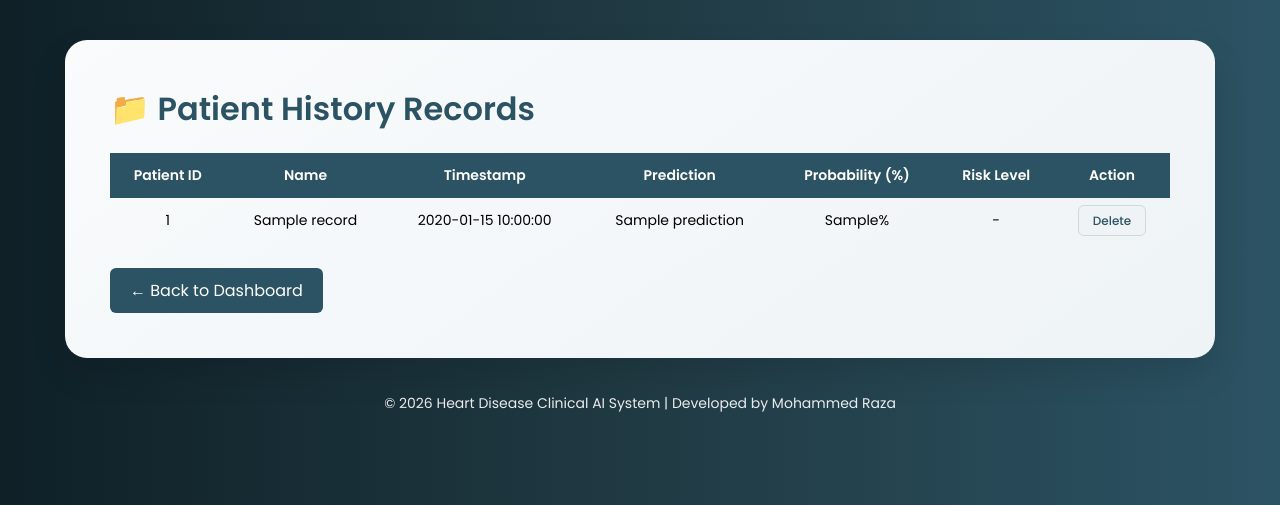
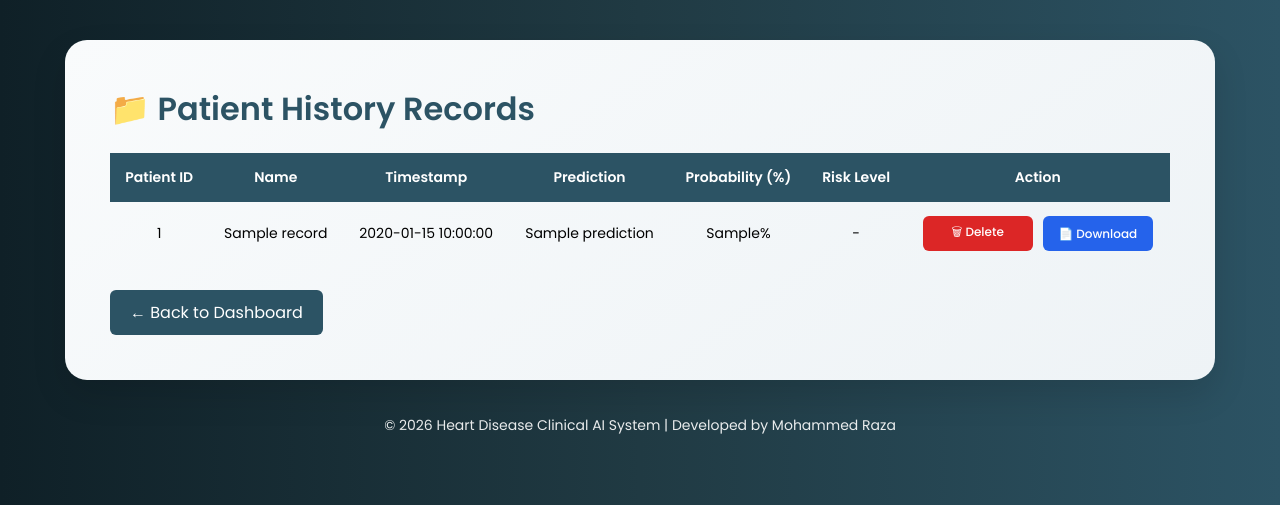
Before and after one commit to RAZA1409/Heart-Disease-Clinical-AI-System, a Flask app: template templates/history.html in a window 1280 px wide. Shown: the top 505 px of the page. Run offline with Flask 3, Linux system fonts and the light colour scheme; the template is opened without the code that fills it: most values are stand-ins (such as "Sample title", 1, 10 or a date in 2020); parts of the project's set-up code (start-up, migrations or seed data) failed here and were passed over.

Commit message:
UI Upgrade: Professional dashboard, history redesign, and PDF report export feature added

```diff
--- a/app.py
+++ b/app.py
@@ -12,7 +12,15 @@ import sqlite3
 from flask import Flask, render_template, request, session, redirect, url_for
 from werkzeug.security import check_password_hash, generate_password_hash
 from auth import init_db
-
+from reportlab.platypus import SimpleDocTemplate, Paragraph, Spacer
+from reportlab.lib.styles import ParagraphStyle
+from reportlab.lib import colors
+from reportlab.lib.units import inch
+from reportlab.platypus import Table, TableStyle
+from reportlab.lib.styles import getSampleStyleSheet
+from reportlab.pdfbase.ttfonts import TTFont
+from reportlab.pdfbase import pdfmetrics
+from flask import send_file
 app = Flask(__name__)
 app.secret_key = "supersecretkey"
 
@@ -421,6 +429,59 @@ def patient_detail(patient_id):
 
     return render_template("patient_detail.html", patient=patient)
 
+
+@app.route("/download_report/<patient_id>")
+def download_report(patient_id):
+
+    if "user" not in session:
+        return redirect(url_for("login"))
+
+    record_file = "records/patient_records.csv"
+
+    if not os.path.exists(record_file):
+        return redirect(url_for("history"))
+
+    df = pd.read_csv(record_file)
+    patient_row = df[df["Patient ID"] == patient_id]
+
+    if patient_row.empty:
+        return redirect(url_for("history"))
+
+    patient = patient_row.iloc[0]
+
+    file_path = f"records/{patient_id}_report.pdf"
+    doc = SimpleDocTemplate(file_path)
+    elements = []
+
+    styles = getSampleStyleSheet()
+
+    elements.append(Paragraph("<b>Heart Disease Clinical AI Report</b>", styles['Title']))
+    elements.append(Spacer(1, 0.3 * inch))
+
+    data = [
+        ["Patient ID", patient["Patient ID"]],
+        ["Patient Name", patient["Patient Name"]],
+        ["Prediction", patient["Prediction"]],
+        ["Probability (%)", str(patient["Probability (%)"]) + "%"],
+        ["Risk Level", patient["Risk Level"]],
+        ["Assessment Time", patient["Timestamp"]],
+        ["Model", "GA Optimized SVM"],
+        ["Accuracy", "87%+"]
+    ]
+
+    table = Table(data, colWidths=[2.5*inch, 3*inch])
+    table.setStyle(TableStyle([
+        ('GRID', (0,0), (-1,-1), 0.5, colors.grey),
+        ('BACKGROUND', (0,0), (-1,0), colors.lightgrey),
+        ('FONTSIZE', (0,0), (-1,-1), 10),
+        ('ROWHEIGHT', (0,0), (-1,-1), 20)
+    ]))
+
+    elements.append(table)
+    doc.build(elements)
+
+    return send_file(file_path, as_attachment=True)
+
 # ------------------------------------------------------------
 # Delete
 # ------------------------------------------------------------
--- a/templates/history.html
+++ b/templates/history.html
@@ -19,28 +19,22 @@
         }
 
         th, td {
-            padding: 12px;
+            padding: 14px;
             text-align: center;
             font-size: 14px;
         }
 
-        tbody tr {
-            transition: 0.2s ease;
-        }
-
         tbody tr:nth-child(even) {
-            background: #f5f5f5;
+            background: #f5f7f8;
         }
 
         tbody tr:hover {
-            background: #e3edf1;
-            transform: scale(1.01);
+            background: #e6f0f4;
         }
 
         .badge {
             display: inline-block;
-            width: 90px;
-            text-align: center;
+            min-width: 90px;
             padding: 6px 0;
             border-radius: 20px;
             color: white;
@@ -51,6 +45,44 @@
         .low { background: #2e7d32; }
         .moderate { background: #ef6c00; }
         .high { background: #c62828; }
+
+        .action-buttons {
+            display: flex;
+            justify-content: center;
+            gap: 10px;
+        }
+
+        .btn {
+            display: inline-flex;
+            align-items: center;
+            justify-content: center;
+            gap: 6px;
+            min-width: 110px;
+            padding: 7px 12px;
+            border-radius: 6px;
+            font-size: 12px;
+            font-weight: 500;
+            text-decoration: none;
+            transition: 0.3s;
+        }
+
+        .btn-delete {
+            background: #dc2626;
+            color: white;
+        }
+
+        .btn-delete:hover {
+            background: #991b1b;
+        }
+
+        .btn-download {
+            background: #2563eb;
+            color: white;
+        }
+
+        .btn-download:hover {
+            background: #1e40af;
+        }
 
         .back-btn {
             margin-top: 25px;
@@ -67,15 +99,12 @@
             background: #203a43;
         }
 
-        .table-container {
-            overflow-x: auto;
-        }
-
         .empty-state {
             margin-top: 40px;
             text-align: center;
             color: #777;
         }
+
     </style>
 </head>
 
@@ -92,9 +121,7 @@
         </div>
     {% else %}
 
-    <div class="table-container">
     <table>
-
         <thead>
             <tr>
                 <th>Patient ID</th>
@@ -108,9 +135,7 @@
         </thead>
 
         <tbody>
-
             {% for record in records|reverse %}
-
             <tr onclick="window.location='{{ url_for('patient_detail', patient_id=record['Patient ID']) }}'"
                 style="cursor:pointer;">
 
@@ -132,33 +157,27 @@
                     {% endif %}
                 </td>
 
-                    <td>
+                <td onclick="event.stopPropagation();">
+                    <div class="action-buttons">
+
                         <a href="{{ url_for('delete_record', patient_id=record['Patient ID']) }}"
-                           style="
-                                background: #f0f3f5;
-                                color: #2c5364;
-                                border: 1px solid #cfd8dc;
-                                padding:6px 14px;
-                                border-radius:6px;
-                                text-decoration:none;
-                                font-size:12px;
-                                font-weight:500;
-                                transition:0.3s;
-                           "
-                           onmouseover="this.style.background='#2c5364'; this.style.color='white';"
-                           onmouseout="this.style.background='transparent'; this.style.color='#2c5364';"
-                           onclick="event.stopPropagation(); return confirm('Are you sure you want to delete this record?');">
-                            Delete
+                           class="btn btn-delete"
+                           onclick="return confirm('Are you sure you want to delete this record?');">
+                            🗑 Delete
                         </a>
+
+                        <a href="{{ url_for('download_report', patient_id=record['Patient ID']) }}"
+                           class="btn btn-download">
+                            📄 Download
+                        </a>
+
+                    </div>
                 </td>
 
             </tr>
-
             {% endfor %}
         </tbody>
-
     </table>
-    </div>
 
     {% endif %}
 
```
Also changed, not shown: 1 other file. Lines whose indentation alone changed are shown as unchanged.
